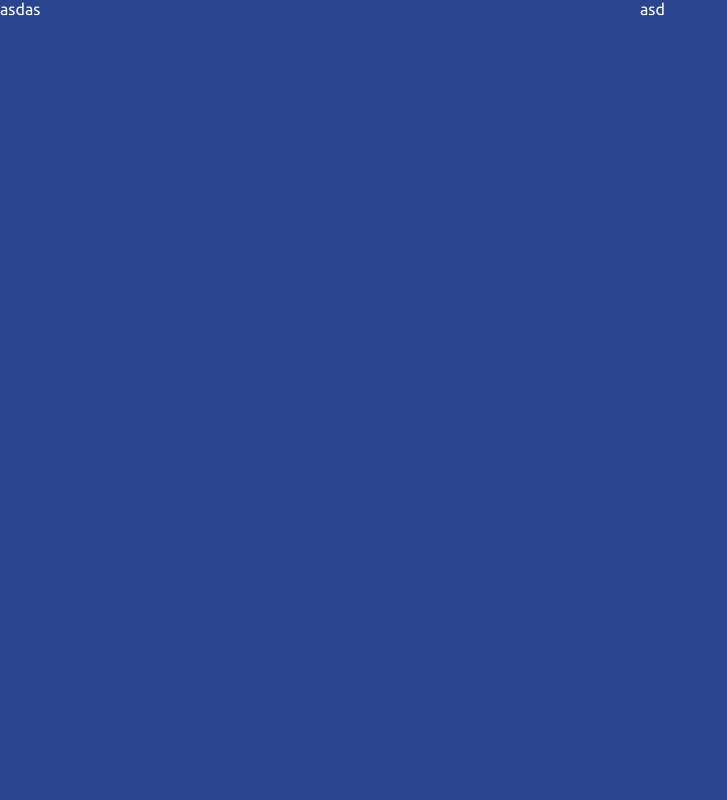
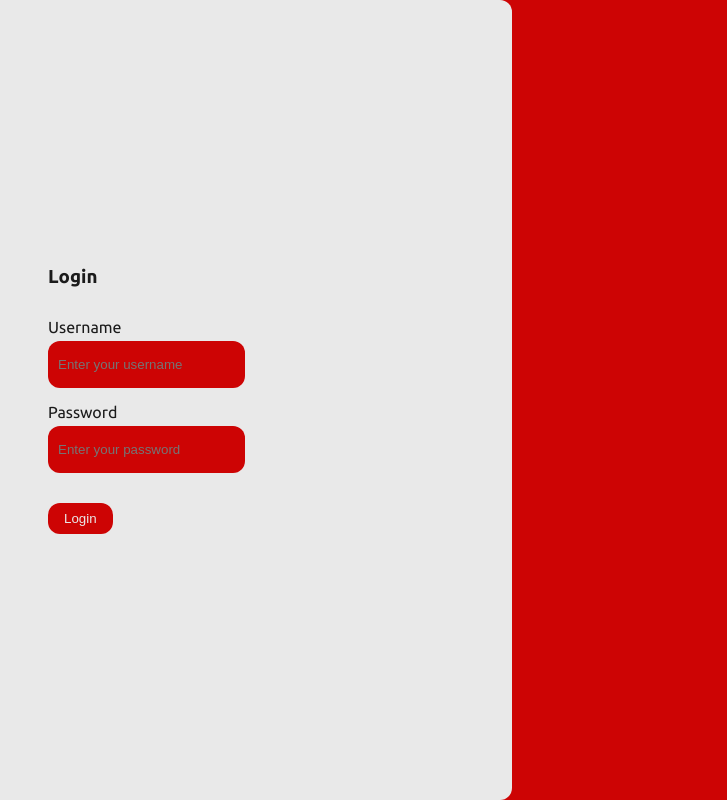
Before and after one commit to felipendelicia/notes-app, a React (Create React App) app in the folder client/: page /login in a window 1280 px wide. Shown: the whole page, without its empty margins (0-727 px from the left). Built offline with nearby package versions, Linux system fonts and the light colour scheme.

Commit message:
feat: basic login

```diff
--- /dev/null
+++ b/client/src/components/Button.tsx
@@ -0,0 +1,10 @@
+import { IButtonProps } from "../types/props";
+import '../styles/Button.css'
+
+export default function Button(props:IButtonProps) {
+  return (
+    <button className="button-component" onClick={()=>props.handleClick}>
+        {props.children}
+    </button>
+  )
+}
--- a/client/src/components/LoginPopup.tsx
+++ b/client/src/components/LoginPopup.tsx
@@ -1,14 +1,19 @@
 import '../styles/LoginPopup.css'
+import Button from './Button'
 import Input from './Input'
 
 export default function LoginPopup() {
   return (
     <div className="loginpopup-component">
       <div className="loginpopup">
-        asdas
+        <h3>Login</h3>
+        <div className='login-credentials'>
+          <Input type='text' placeholder='Enter your username' label='Username' />
+          <Input type='password' placeholder='Enter your password' label='Password' />
+        </div>
+        <Button handleClick={() => null}>Login</Button>
       </div>
       <div className="login-image">
-        asd
       </div>
     </div>
   )
--- a/client/src/index.css
+++ b/client/src/index.css
@@ -2,7 +2,6 @@
 
 .App {
     background-color: var(--main-color);
-    color: var(--main-text-color);
     font-family: 'Ubuntu', sans-serif;
     width: 100vw;
     height: 100vh;
--- a/client/src/normalize.css
+++ b/client/src/normalize.css
@@ -3,7 +3,7 @@
     padding: 0;
 }
 
-input {
+input, button {
     border: inherit;
     background-color: inherit;
 }
--- /dev/null
+++ b/client/src/styles/Button.css
@@ -0,0 +1,7 @@
+.button-component {
+    color: var(--white-color);
+    background-color: var(--main-color);
+    padding: 0.5rem 1rem;
+    border-radius: var(--border-radius);
+    cursor: pointer;
+}
--- a/client/src/styles/Input.css
+++ b/client/src/styles/Input.css
@@ -1,3 +1,13 @@
 .input-component {
+    display: flex;
+    flex-direction: column;
+    gap: 5px;
+}
+
+.input-component input{
+    padding: 1rem 10px;
+    border-radius: var(--border-radius);
+    background-color: var(--main-color);
+    color: var(--white-color);
 
 }
--- a/client/src/styles/LoginPopup.css
+++ b/client/src/styles/LoginPopup.css
@@ -1,10 +1,24 @@
 .loginpopup-component {
+    color: var(--black-color);
     height: 100%;
     width: 100%;
     display: grid;
-    grid-template-columns: 50% 50%;
+    grid-template-columns: 40% 60%;
 }
 
-.login-popup {
+.loginpopup {
+    background-color: var(--white-color);
+    border-radius: 0 var(--border-radius) var(--border-radius) 0;
+    padding: 1rem 3rem;
+    display: flex;
+    flex-direction: column;
+    justify-content: center;
+    align-items:flex-start;
+    gap: 30px;
+}
 
+.login-credentials{
+    display: flex;
+    flex-direction: column;
+    gap: 15px;
 }
--- a/client/src/types/props.d.ts
+++ b/client/src/types/props.d.ts
@@ -3,3 +3,8 @@ export interface IInputProps {
     placeholder: string | undefined,
     label: string | undefined
 }
+
+export interface IButtonProps {
+    children:string,
+    handleClick: () => void
+}
--- a/client/src/var.css
+++ b/client/src/var.css
@@ -1,5 +1,7 @@
 :root {
-  --main-color: #2a4590;
-  --secondary-color: #90adff;
-  --main-text-color: #ffffff;
+  --main-color: #CD0404;
+  --secondary-color: #3D1766;
+  --white-color: #e9e9e9;
+  --black-color: #1b1b1b;
+  --border-radius: 12px;
 }
```
